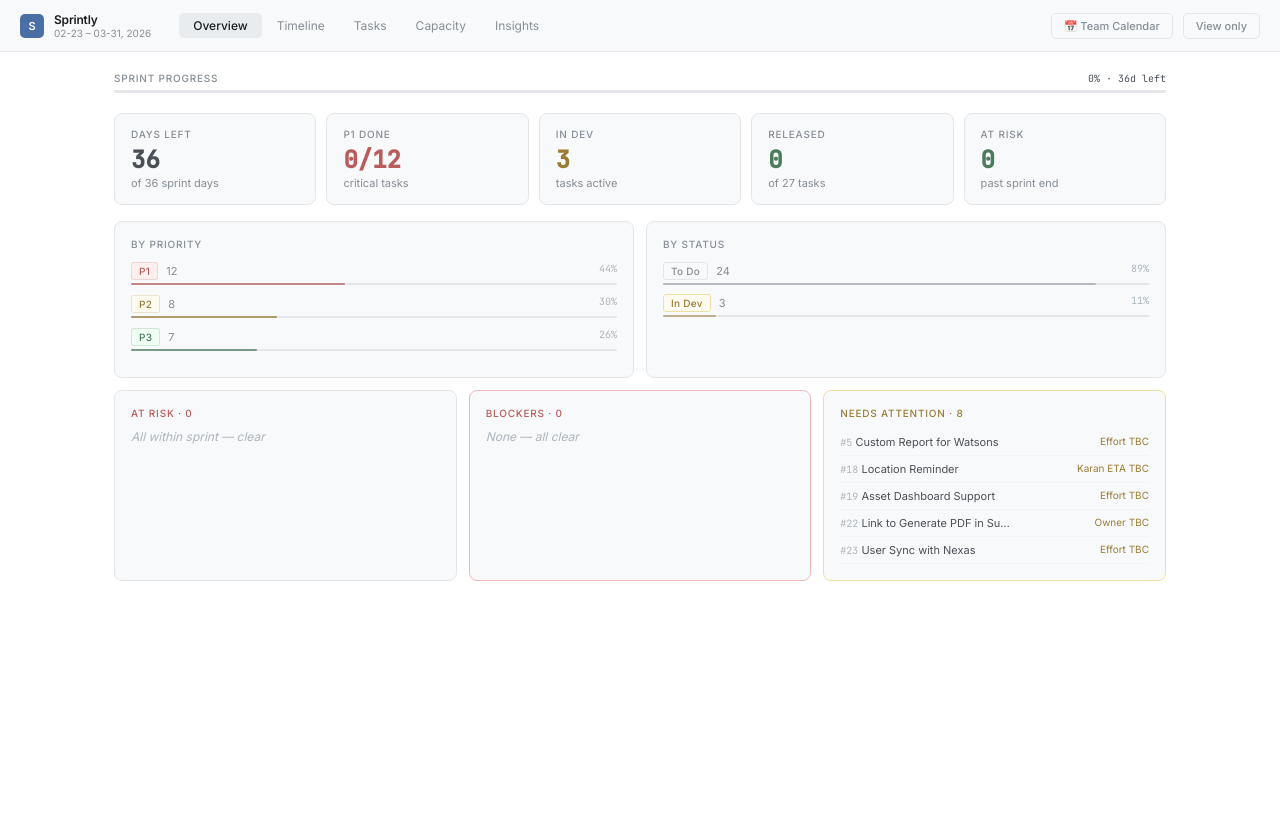
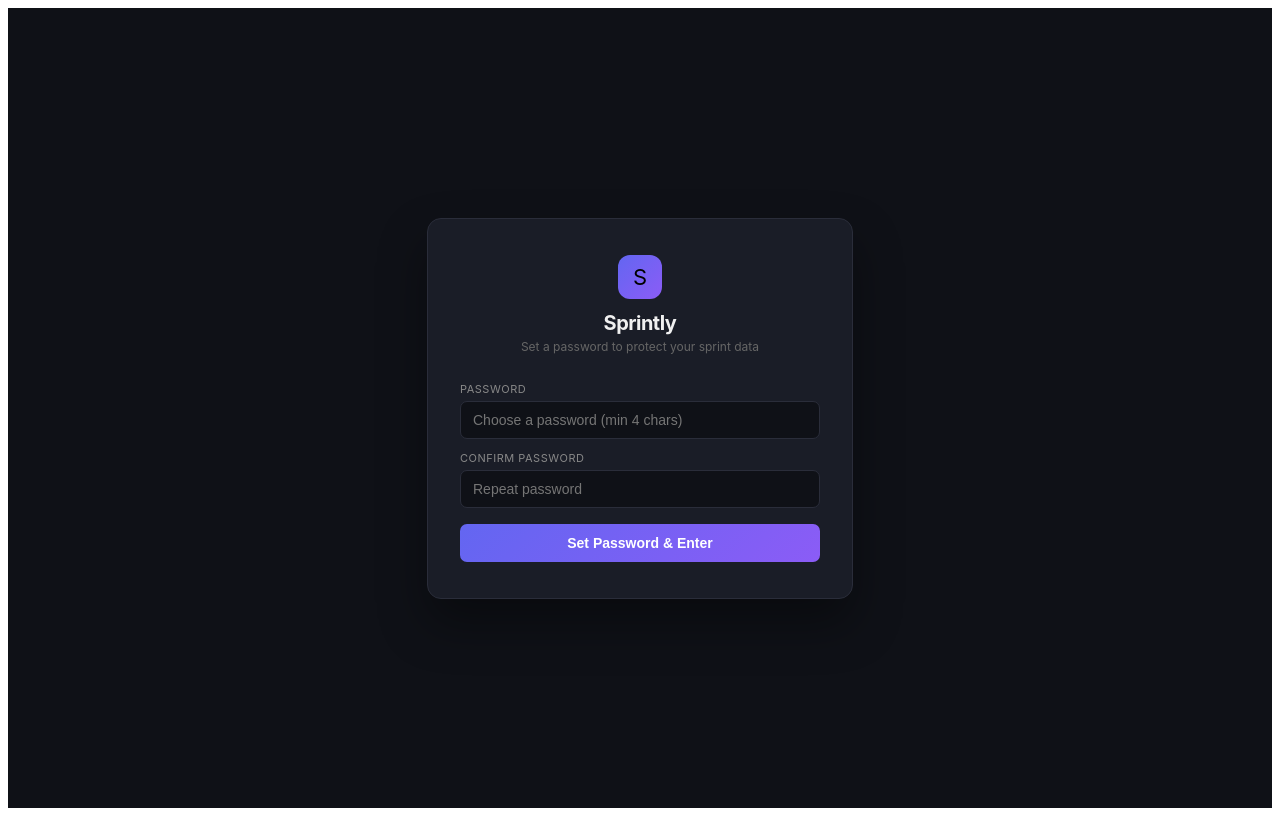
Before and after one commit to jayakumarpitchiah/sprintly, a React (Vite) app: page / in a window 1280 px wide. Built offline with nearby package versions, Linux system fonts and the light colour scheme.

Commit message:
feat: password protection with SHA-256 auth gate

```diff
--- a/src/App.jsx
+++ b/src/App.jsx
@@ -840,6 +840,166 @@ function BulkEventAdder({ person, config, updateConfig }) {
   );
 }
 
+
+// ─── AUTH GATE ────────────────────────────────────────────────────────────────
+const AUTH_KEY = "sprintly_auth";
+
+async function hashPassword(password) {
+  const msgBuffer = new TextEncoder().encode(password);
+  const hashBuffer = await crypto.subtle.digest("SHA-256", msgBuffer);
+  const hashArray = Array.from(new Uint8Array(hashBuffer));
+  return hashArray.map(b => b.toString(16).padStart(2, "0")).join("");
+}
+
+function AuthGate({ children }) {
+  const [mode, setMode] = useState(null);       // null=loading, "set"|"login"|"unlocked"
+  const [input, setInput] = useState("");
+  const [confirm, setConfirm] = useState("");
+  const [error, setError] = useState("");
+  const [loading, setLoading] = useState(false);
+
+  useEffect(() => {
+    const stored = localStorage.getItem(AUTH_KEY);
+    setMode(stored ? "login" : "set");
+  }, []);
+
+  const handleSet = async () => {
+    if (input.length < 4) { setError("Password must be at least 4 characters"); return; }
+    if (input !== confirm) { setError("Passwords don't match"); return; }
+    setLoading(true);
+    const hash = await hashPassword(input);
+    localStorage.setItem(AUTH_KEY, hash);
+    setMode("unlocked");
+    setLoading(false);
+  };
+
+  const handleLogin = async () => {
+    if (!input) { setError("Enter your password"); return; }
+    setLoading(true);
+    const hash = await hashPassword(input);
+    const stored = localStorage.getItem(AUTH_KEY);
+    if (hash === stored) {
+      setMode("unlocked");
+      setError("");
+    } else {
+      setError("Incorrect password");
+    }
+    setLoading(false);
+  };
+
+  const handleKey = (e) => {
+    if (e.key === "Enter") mode === "set" ? handleSet() : handleLogin();
+  };
+
+  if (mode === null) return null;
+  if (mode === "unlocked") return children;
+
+  const isSet = mode === "set";
+
+  return (
+    <div style={{
+      minHeight: "100vh", background: "#0f1117",
+      display: "flex", alignItems: "center", justifyContent: "center",
+      fontFamily: "'Inter','SF Pro Text',system-ui,sans-serif",
+    }}>
+      <div style={{
+        width: 360, background: "#1a1d27",
+        border: "1px solid #2a2d3a", borderRadius: 14,
+        padding: "36px 32px", boxShadow: "0 24px 48px #00000060",
+      }}>
+        {/* Logo */}
+        <div style={{textAlign: "center", marginBottom: 28}}>
+          <div style={{
+            width: 44, height: 44, background: "linear-gradient(135deg,#6366f1,#8b5cf6)",
+            borderRadius: 12, display: "inline-flex", alignItems: "center",
+            justifyContent: "center", fontSize: 22, marginBottom: 12,
+          }}>S</div>
+          <div style={{fontSize: 20, fontWeight: 700, color: "#f0f0f0", letterSpacing: -0.5}}>Sprintly</div>
+          <div style={{fontSize: 12, color: "#666", marginTop: 4}}>
+            {isSet ? "Set a password to protect your sprint data" : "Enter your password to continue"}
+          </div>
+        </div>
+
+        {/* Fields */}
+        <div style={{marginBottom: 12}}>
+          <label style={{fontSize: 11, color: "#888", display: "block", marginBottom: 5, textTransform: "uppercase", letterSpacing: 0.5}}>Password</label>
+          <input
+            type="password"
+            value={input}
+            onChange={e => { setInput(e.target.value); setError(""); }}
+            onKeyDown={handleKey}
+            placeholder={isSet ? "Choose a password (min 4 chars)" : "Your password"}
+            autoFocus
+            style={{
+              width: "100%", padding: "10px 12px", borderRadius: 7,
+              background: "#0f1117", border: "1px solid #2a2d3a",
+              color: "#f0f0f0", fontSize: 14, outline: "none",
+              boxSizing: "border-box",
+              transition: "border-color 0.15s",
+            }}
+          />
+        </div>
+
+        {isSet && (
+          <div style={{marginBottom: 12}}>
+            <label style={{fontSize: 11, color: "#888", display: "block", marginBottom: 5, textTransform: "uppercase", letterSpacing: 0.5}}>Confirm Password</label>
+            <input
+              type="password"
+              value={confirm}
+              onChange={e => { setConfirm(e.target.value); setError(""); }}
+              onKeyDown={handleKey}
+              placeholder="Repeat password"
+              style={{
+                width: "100%", padding: "10px 12px", borderRadius: 7,
+                background: "#0f1117", border: "1px solid #2a2d3a",
+                color: "#f0f0f0", fontSize: 14, outline: "none",
+                boxSizing: "border-box",
+              }}
+            />
+          </div>
+        )}
+
+        {error && (
+          <div style={{fontSize: 12, color: "#f87171", marginBottom: 12, padding: "8px 10px", background: "#f8717115", borderRadius: 5, border: "1px solid #f8717130"}}>
+            {error}
+          </div>
+        )}
+
+        <button
+          onClick={isSet ? handleSet : handleLogin}
+          disabled={loading}
+          style={{
+            width: "100%", padding: "11px 0", borderRadius: 7,
+            background: loading ? "#3a3d4a" : "linear-gradient(135deg,#6366f1,#8b5cf6)",
+            color: "#fff", border: "none", fontSize: 14, fontWeight: 600,
+            cursor: loading ? "not-allowed" : "pointer",
+            marginTop: 4,
+          }}
+        >
+          {loading ? "..." : isSet ? "Set Password & Enter" : "Unlock Sprintly"}
+        </button>
+
+        {!isSet && (
+          <div style={{textAlign: "center", marginTop: 16}}>
+            <button
+              onClick={() => {
+                if (window.confirm("This will clear your password. You'll need to set a new one. Continue?")) {
+                  localStorage.removeItem(AUTH_KEY);
+                  setMode("set");
+                  setInput(""); setConfirm(""); setError("");
+                }
+              }}
+              style={{background: "none", border: "none", color: "#555", fontSize: 11, cursor: "pointer", textDecoration: "underline"}}
+            >
+              Forgot password? Reset
+            </button>
+          </div>
+        )}
+      </div>
+    </div>
+  );
+}
+
 export default function App() {
   const [tasks, setTasks] = useState(DEFAULT_TASKS);
   const [config, setConfig] = useState(DEFAULT_CONFIG);
@@ -918,6 +1078,7 @@ export default function App() {
   );
 
   return (
+    <AuthGate>
     <div style={{background:T.bg0,minHeight:"100vh",fontFamily:"'Inter','SF Pro Text',system-ui,sans-serif",color:T.t0}}>
       <style>{`
         @import url('https://fonts.googleapis.com/css2?family=Inter:wght@300;400;500;600&family=JetBrains+Mono:wght@400;500&display=swap');
@@ -944,6 +1105,7 @@ export default function App() {
       </div>
       {calendarOpen&&<TeamCalendarPanel config={config} updateConfig={updateConfig} tasks={tasks} onClose={()=>setCalendarOpen(false)}/>}
     </div>
+    </AuthGate>
   );
 }
 
```
